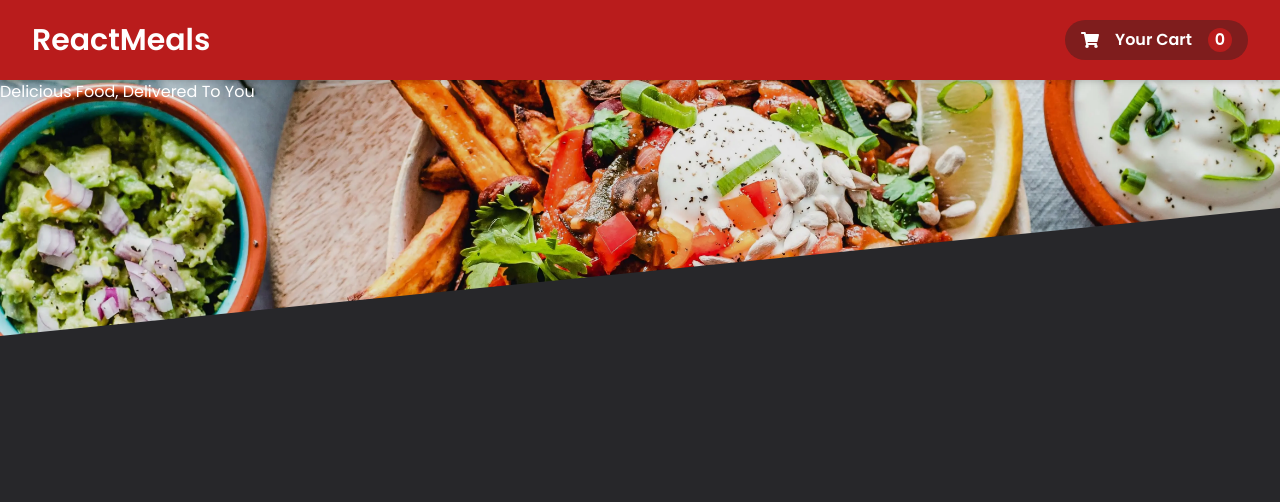
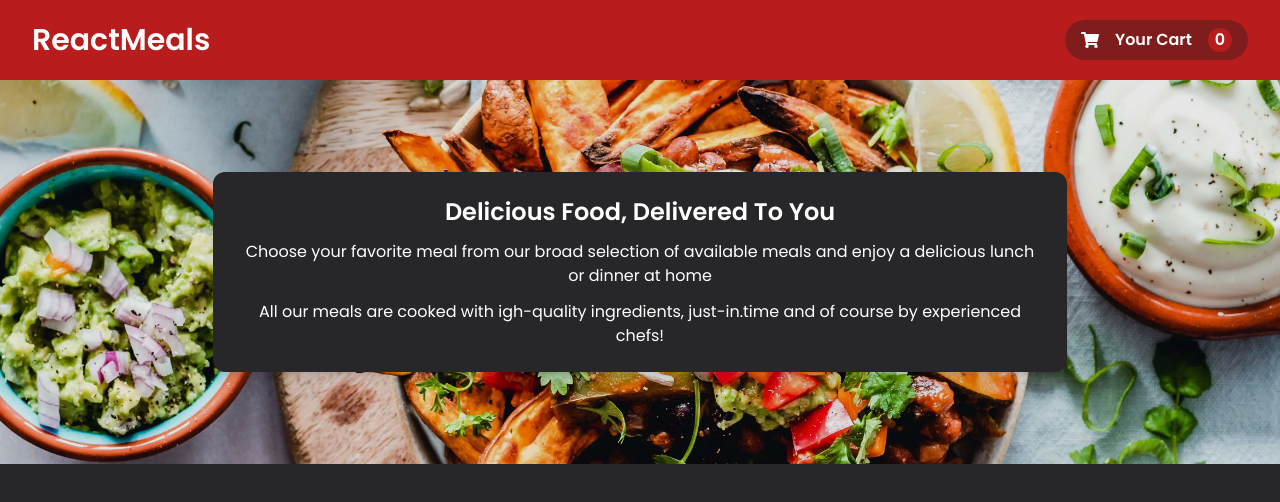
Before and after one commit to dmarts05/react-food-order, a React (Vite) app: page / in a window 1280 px wide. Shown: the top 502 px of the page. Built offline with nearby package versions, Linux system fonts and the light colour scheme; the HTML template or start-up script is replaced by a standard one.

Commit message:
Add hero text

```diff
--- a/src/components/Hero/Hero.jsx
+++ b/src/components/Hero/Hero.jsx
@@ -1,14 +1,29 @@
+import Card from '../UI/Card';
 import foodImg from '../../assets/food.webp';
 
 export default function Hero() {
   return (
-    <header>
-      <div className='pointer-events-none absolute top-[13rem] -z-10 h-0 w-0 border-b-[8rem] border-l-[100vw] border-transparent border-b-zinc-800' />
+    <header className='flex items-center justify-center'>
       <img
         src={foodImg}
-        className='pointer-events-none absolute -z-20 h-64 w-full select-none object-cover brightness-90 filter'
+        className='pointer-events-none h-96 w-full select-none object-cover brightness-90 filter'
       />
-      Delicious Food, Delivered To You
+      <Card
+        className='absolute flex w-2/3 flex-col gap-3 text-center'
+        dark={true}
+      >
+        <h2 className='text-2xl font-semibold'>
+          Delicious Food, Delivered To You
+        </h2>
+        <p>
+          Choose your favorite meal from our broad selection of available meals
+          and enjoy a delicious lunch or dinner at home
+        </p>
+        <p>
+          All our meals are cooked with igh-quality ingredients, just-in.time
+          and of course by experienced chefs!
+        </p>
+      </Card>
     </header>
   );
 }
--- a/src/components/UI/Card.jsx
+++ b/src/components/UI/Card.jsx
@@ -1,3 +1,11 @@
-export default function Card() {
-  return <div>Card</div>;
+export default function Card(props) {
+  return (
+    <div
+      className={`rounded-xl ${
+        props.dark ? 'bg-zinc-800' : 'bg-white'
+      } p-6 shadow-lg ${props.className}`}
+    >
+      {props.children}
+    </div>
+  );
 }
```
